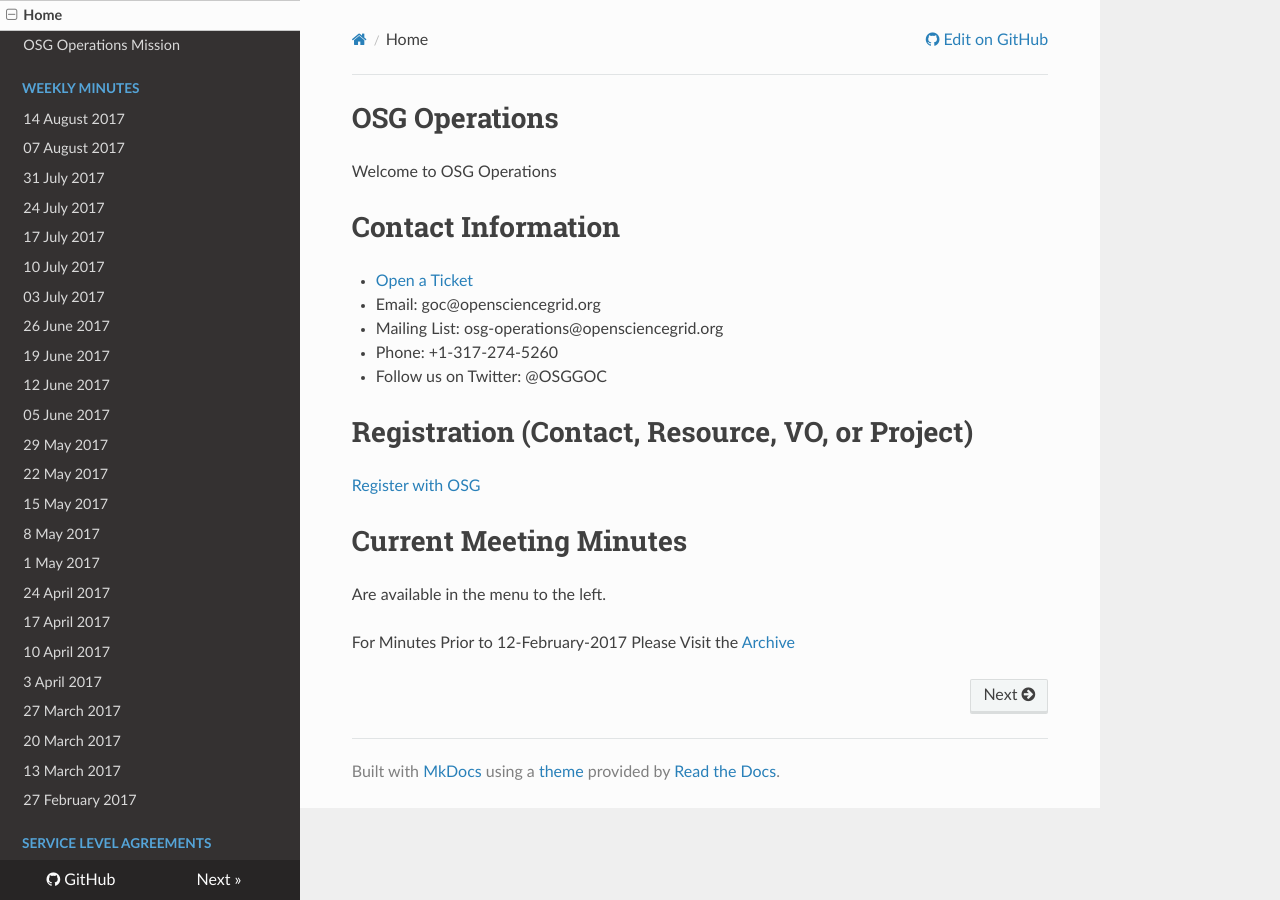
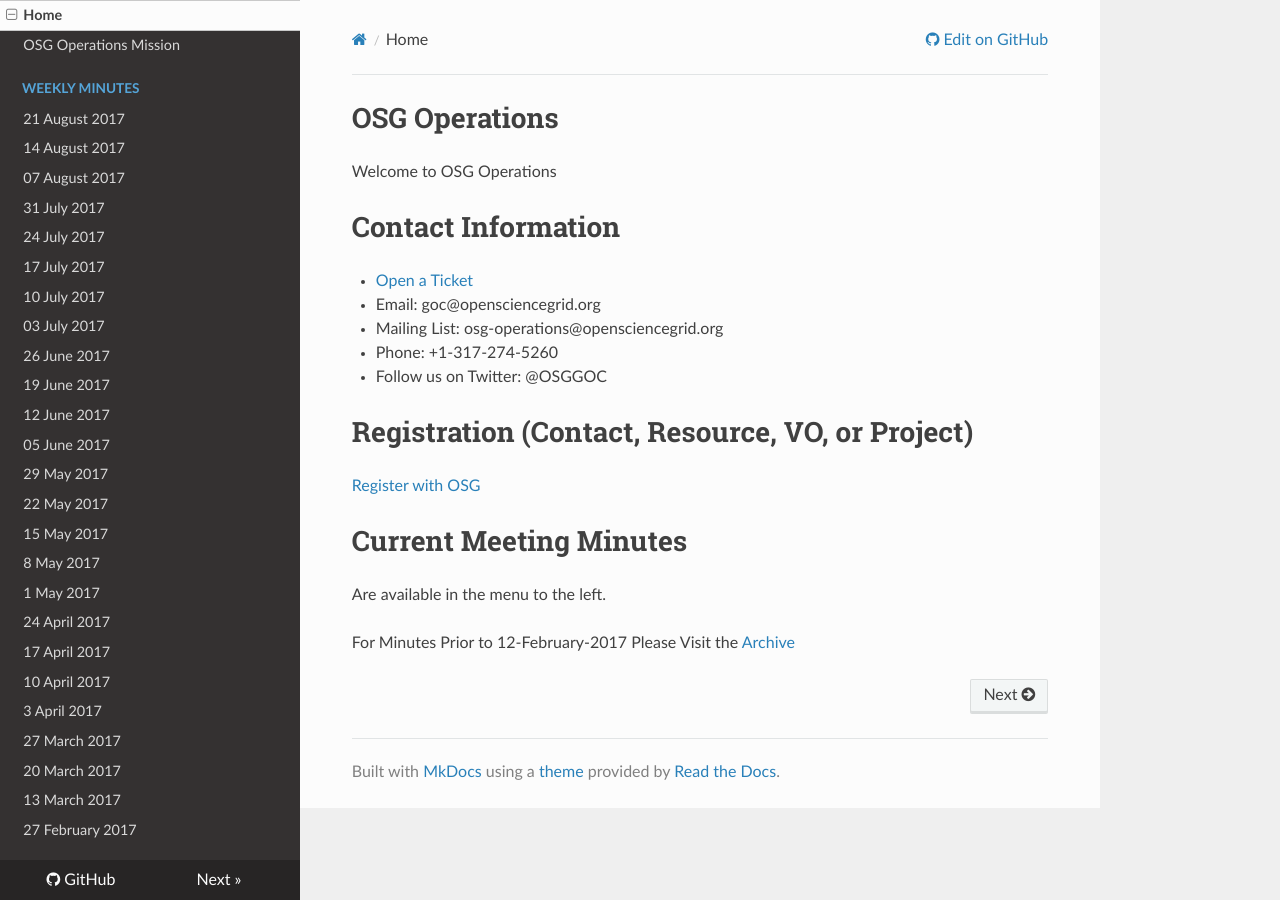
Before and after one commit to osg-htc/operations, an MkDocs documentation site: the page built from docs/index.md, in a window 1280 px wide. Built offline with MkDocs 1.6.1, drawn with Linux system fonts in a browser that asks for light colours; nearby versions of some CDN libraries; old or Windows-style settings are respelled for this version of MkDocs.

Commit message:
Update mkdocs.yml

```diff
--- a/mkdocs.yml
+++ b/mkdocs.yml
@@ -10,6 +10,7 @@
 - Home: 'index.md'
 - OSG Operations Mission: 'mission.md'
 - Weekly Minutes:
+  - '21 August 2017': 'WeeklyMinutes/21Aug2017.md'
   - '14 August 2017': 'WeeklyMinutes/14Aug2017.md'
   - '07 August 2017': 'WeeklyMinutes/07Aug2017.md'
   - '31 July 2017': 'WeeklyMinutes/31Jul2017.md'
```
